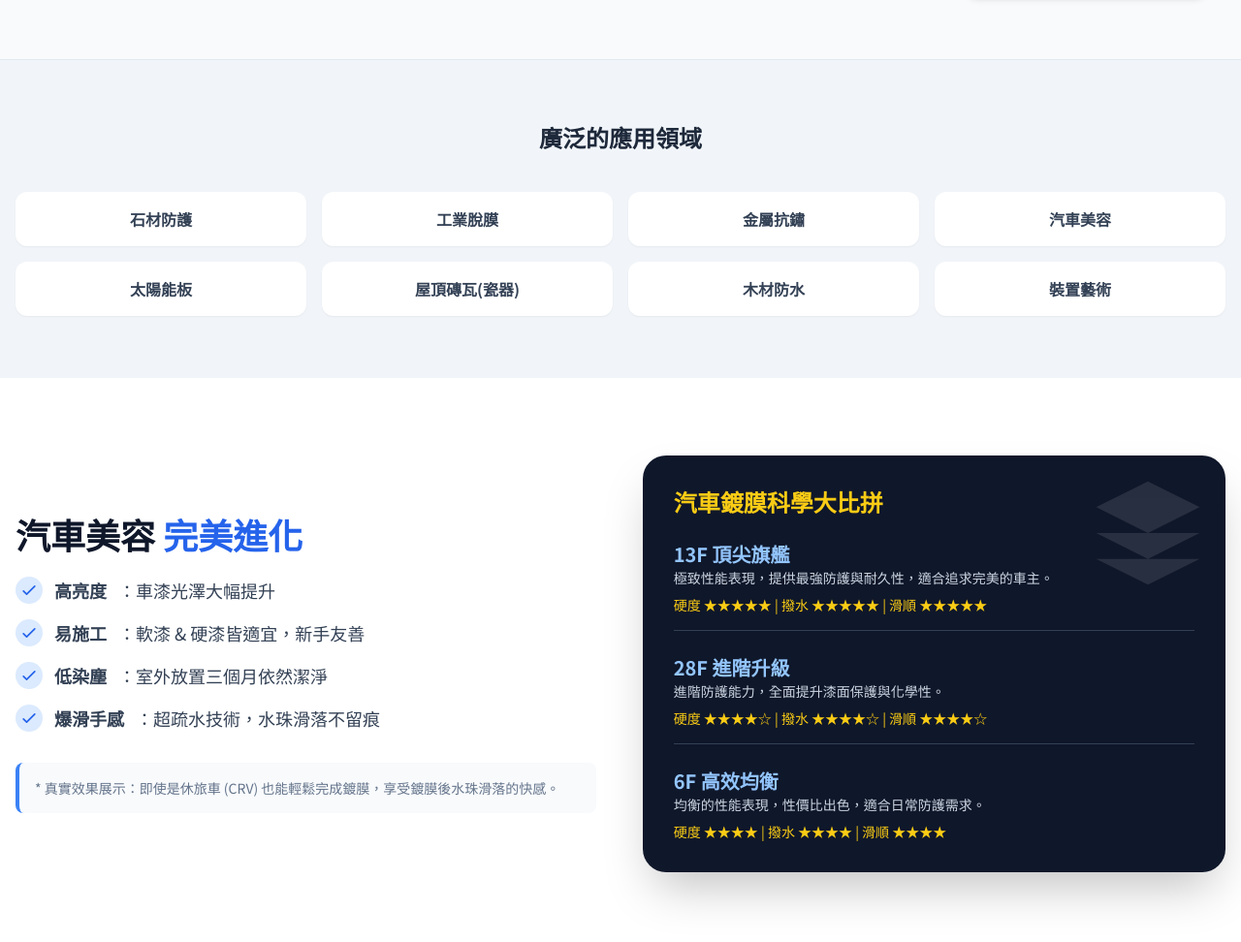
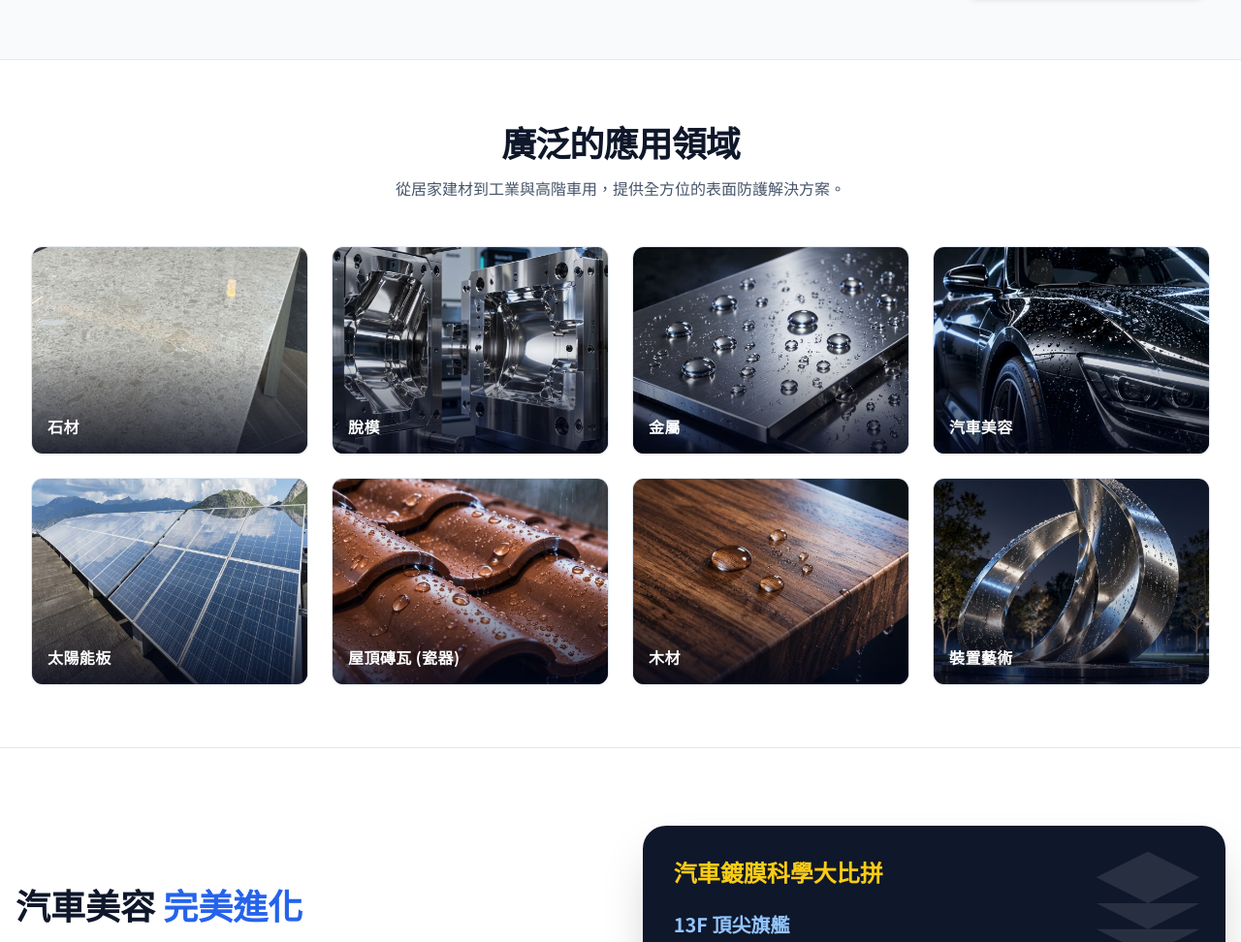
Before and after one commit to geniuspower20260929/coat-artisan, a plain HTML site: page index.html in a window 1280 px wide. Shown: the part 1011-1983 px from the top of the page at 97% size. Drawn offline with nearby package versions, Linux system fonts and the light colour scheme.

Commit message:
Add files via upload

```diff
--- a/index.html
+++ b/index.html
@@ -211,21 +211,90 @@
 
 
     <!-- 應用領域廣泛 -->
-    <section class="py-16 px-4 bg-slate-100">
-        <div class="max-w-7xl mx-auto">
-            <h2 class="text-2xl font-bold text-center mb-10">廣泛的應用領域</h2>
-            <div class="grid grid-cols-2 md:grid-cols-4 gap-4">
-                <div class="bg-white p-4 rounded-xl shadow-sm text-center font-bold text-slate-700">石材防護</div>
-                <div class="bg-white p-4 rounded-xl shadow-sm text-center font-bold text-slate-700">工業脫膜</div>
-                <div class="bg-white p-4 rounded-xl shadow-sm text-center font-bold text-slate-700">金屬抗鏽</div>
-                <div class="bg-white p-4 rounded-xl shadow-sm text-center font-bold text-slate-700">汽車美容</div>
-                <div class="bg-white p-4 rounded-xl shadow-sm text-center font-bold text-slate-700">太陽能板</div>
-                <div class="bg-white p-4 rounded-xl shadow-sm text-center font-bold text-slate-700">屋頂磚瓦(瓷器)</div>
-                <div class="bg-white p-4 rounded-xl shadow-sm text-center font-bold text-slate-700">木材防水</div>
-                <div class="bg-white p-4 rounded-xl shadow-sm text-center font-bold text-slate-700">裝置藝術</div>
+    <!-- 廣泛的應用領域 區塊 -->
+    <section class="py-16 bg-white border-b border-slate-200">
+        <div class="max-w-7xl mx-auto px-4 sm:px-6 lg:px-8">
+            <div class="text-center max-w-3xl mx-auto mb-12">
+                <h2 class="text-3xl font-extrabold text-slate-900 tracking-tight sm:text-4xl">
+                    廣泛的應用領域
+                </h2>
+                <p class="mt-4 text-base text-slate-600">
+                    從居家建材到工業與高階車用，提供全方位的表面防護解決方案。
+                </p>
+            </div>
+
+            <!-- 8 宮格圖片卡片 (手機 2 欄 / 電腦 4 欄) -->
+            <div class="grid grid-cols-2 sm:grid-cols-2 md:grid-cols-4 gap-4 sm:gap-6">
+
+                <!-- 1. 石材 -->
+                <div class="group relative rounded-xl overflow-hidden shadow-sm hover:shadow-lg transition-all duration-300 border border-slate-200 aspect-[4/3] bg-slate-100">
+                    <img src="images/app_stone.jpg" alt="石材" class="w-full h-full object-cover group-hover:scale-105 transition-transform duration-300">
+                    <div class="absolute inset-0 bg-gradient-to-t from-slate-950/80 via-transparent to-transparent flex items-end p-3 sm:p-4">
+                        <span class="text-white font-bold text-sm sm:text-base tracking-wide drop-shadow">石材</span>
+                    </div>
+                </div>
+
+                <!-- 2. 脫模 -->
+                <div class="group relative rounded-xl overflow-hidden shadow-sm hover:shadow-lg transition-all duration-300 border border-slate-200 aspect-[4/3] bg-slate-100">
+                    <img src="images/app_mold.jpg" alt="脫模" class="w-full h-full object-cover group-hover:scale-105 transition-transform duration-300">
+                    <div class="absolute inset-0 bg-gradient-to-t from-slate-950/80 via-transparent to-transparent flex items-end p-3 sm:p-4">
+                        <span class="text-white font-bold text-sm sm:text-base tracking-wide drop-shadow">脫模</span>
+                    </div>
+                </div>
+
+                <!-- 3. 金屬 -->
+                <div class="group relative rounded-xl overflow-hidden shadow-sm hover:shadow-lg transition-all duration-300 border border-slate-200 aspect-[4/3] bg-slate-100">
+                    <img src="images/app_metal.jpg" alt="金屬" class="w-full h-full object-cover group-hover:scale-105 transition-transform duration-300">
+                    <div class="absolute inset-0 bg-gradient-to-t from-slate-950/80 via-transparent to-transparent flex items-end p-3 sm:p-4">
+                        <span class="text-white font-bold text-sm sm:text-base tracking-wide drop-shadow">金屬</span>
+                    </div>
+                </div>
+
+                <!-- 4. 汽車美容 -->
+                <div class="group relative rounded-xl overflow-hidden shadow-sm hover:shadow-lg transition-all duration-300 border border-slate-200 aspect-[4/3] bg-slate-100">
+                    <img src="images/app_car.jpg" alt="汽車美容" class="w-full h-full object-cover group-hover:scale-105 transition-transform duration-300">
+                    <div class="absolute inset-0 bg-gradient-to-t from-slate-950/80 via-transparent to-transparent flex items-end p-3 sm:p-4">
+                        <span class="text-white font-bold text-sm sm:text-base tracking-wide drop-shadow">汽車美容</span>
+                    </div>
+                </div>
+
+                <!-- 5. 太陽能板 -->
+                <div class="group relative rounded-xl overflow-hidden shadow-sm hover:shadow-lg transition-all duration-300 border border-slate-200 aspect-[4/3] bg-slate-100">
+                    <img src="images/app_solar.jpg" alt="太陽能板" class="w-full h-full object-cover group-hover:scale-105 transition-transform duration-300">
+                    <div class="absolute inset-0 bg-gradient-to-t from-slate-950/80 via-transparent to-transparent flex items-end p-3 sm:p-4">
+                        <span class="text-white font-bold text-sm sm:text-base tracking-wide drop-shadow">太陽能板</span>
+                    </div>
+                </div>
+
+                <!-- 6. 屋頂磚瓦 (瓷器) -->
+                <div class="group relative rounded-xl overflow-hidden shadow-sm hover:shadow-lg transition-all duration-300 border border-slate-200 aspect-[4/3] bg-slate-100">
+                    <img src="images/app_roof.jpg" alt="屋頂磚瓦(瓷器)" class="w-full h-full object-cover group-hover:scale-105 transition-transform duration-300">
+                    <div class="absolute inset-0 bg-gradient-to-t from-slate-950/80 via-transparent to-transparent flex items-end p-3 sm:p-4">
+                        <span class="text-white font-bold text-sm sm:text-base tracking-wide drop-shadow">屋頂磚瓦 (瓷器)</span>
+                    </div>
+                </div>
+
+                <!-- 7. 木材 -->
+                <div class="group relative rounded-xl overflow-hidden shadow-sm hover:shadow-lg transition-all duration-300 border border-slate-200 aspect-[4/3] bg-slate-100">
+                    <img src="images/app_wood.jpg" alt="木材" class="w-full h-full object-cover group-hover:scale-105 transition-transform duration-300">
+                    <div class="absolute inset-0 bg-gradient-to-t from-slate-950/80 via-transparent to-transparent flex items-end p-3 sm:p-4">
+                        <span class="text-white font-bold text-sm sm:text-base tracking-wide drop-shadow">木材</span>
+                    </div>
+                </div>
+
+                <!-- 8. 裝置藝術 -->
+                <div class="group relative rounded-xl overflow-hidden shadow-sm hover:shadow-lg transition-all duration-300 border border-slate-200 aspect-[4/3] bg-slate-100">
+                    <img src="images/app_art.jpg" alt="裝置藝術" class="w-full h-full object-cover group-hover:scale-105 transition-transform duration-300">
+                    <div class="absolute inset-0 bg-gradient-to-t from-slate-950/80 via-transparent to-transparent flex items-end p-3 sm:p-4">
+                        <span class="text-white font-bold text-sm sm:text-base tracking-wide drop-shadow">裝置藝術</span>
+                    </div>
+                </div>
+
             </div>
         </div>
     </section>
+
+
 
     <!-- 汽車美容 (Auto) -->
     <section id="auto" class="py-20 px-4 bg-white">
```
Also changed, not shown: images/app_art.jpg (added), images/app_car.jpg (added), images/app_metal.jpg (added), images/app_mold.jpg (added), images/app_roof.jpg (added), images/app_solar.jpg (added), images/app_stone.jpg (added), images/app_wood.jpg (added).
